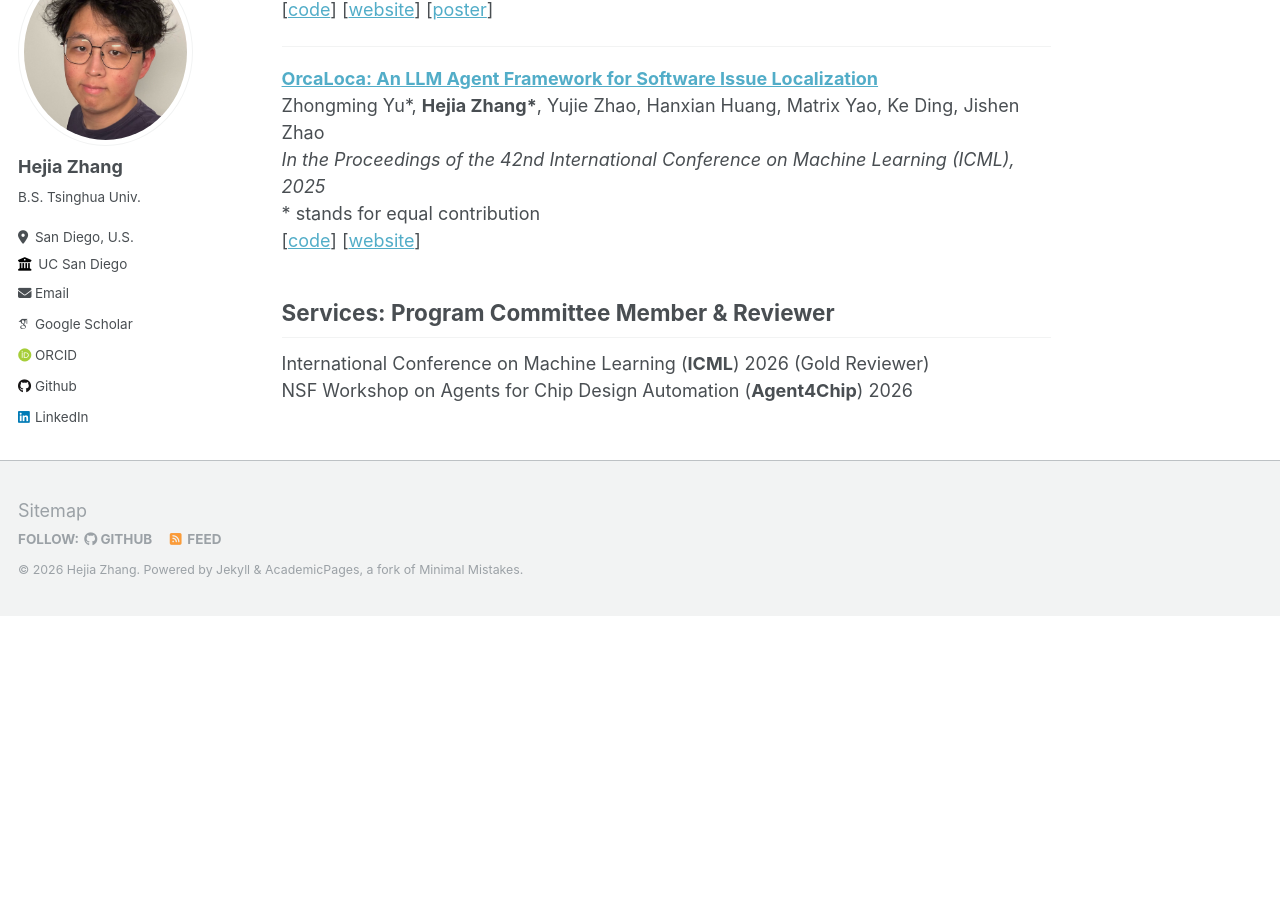
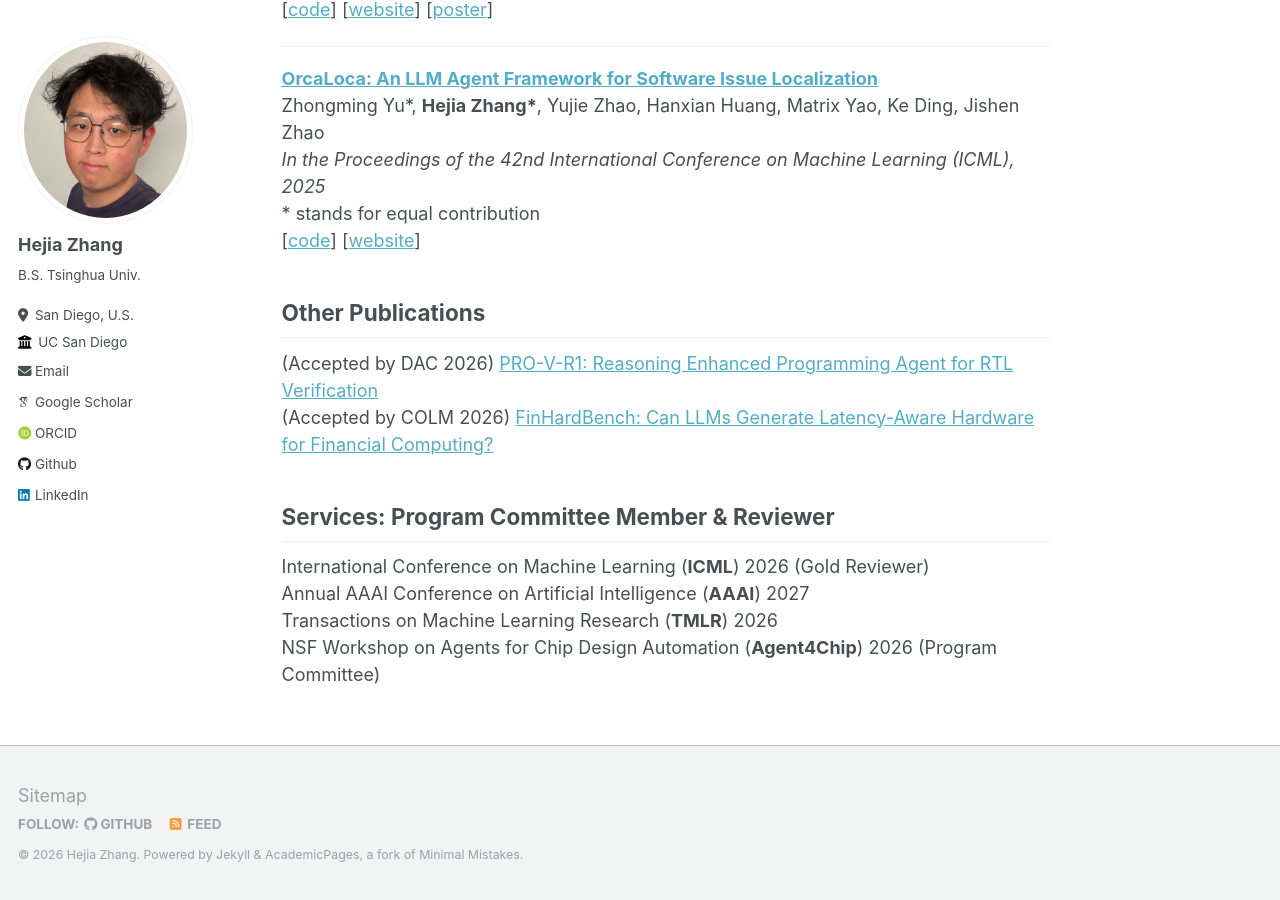
Before and after one commit to HejiaZ2023/hejiaz2023.github.io, a Jekyll site: the page built from _pages/about.md, in a window 1280 px wide and 900 px high, scrolled down 793 px. Built offline with Jekyll 4.4.1, drawn with Linux system fonts in a browser that asks for light colours; some web fonts are replaced; before the commit the page ends 1409 px from its top, so only the background shows below that.

Commit message:
update service + other works

```diff
--- a/_pages/about.md
+++ b/_pages/about.md
@@ -35,10 +35,16 @@ Zhongming Yu\*, **Hejia Zhang\***, Yujie Zhao, Hanxian Huang, Matrix Yao, Ke Din
 \* stands for equal contribution
 \[[code](https://github.com/fishmingyu/OrcaLoca)\] \[[website](https://fishmingyu.github.io/OrcaLoca/)]
 
+Other Publications
+------
+(Accepted by DAC 2026) [PRO-V-R1: Reasoning Enhanced Programming Agent for RTL Verification](https://arxiv.org/abs/2506.12200)
+(Accepted by COLM 2026) [FinHardBench: Can LLMs Generate Latency-Aware Hardware for Financial Computing?](https://colmweb.org/)
 
 
 Services: Program Committee Member & Reviewer
 ------
 
 International Conference on Machine Learning (**ICML**) 2026 (Gold Reviewer)
-NSF Workshop on Agents for Chip Design Automation (**Agent4Chip**) 2026
+Annual AAAI Conference on Artificial Intelligence (**AAAI**) 2027
+Transactions on Machine Learning Research (**TMLR**) 2026
+NSF Workshop on Agents for Chip Design Automation (**Agent4Chip**) 2026  (Program Committee)
```
